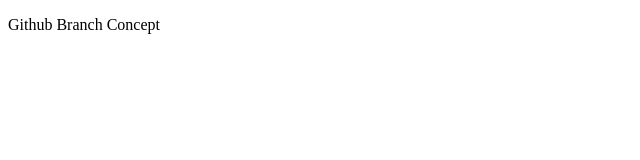
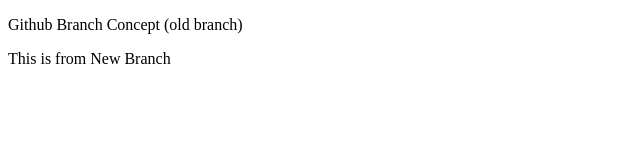
Before and after one commit to ankush663/github-branch-concept, a plain HTML site: page index.html in a window 1280 px wide. Shown: the whole page, without its empty margins (0-640 px from the left). Drawn offline with Linux system fonts and the light colour scheme.

Commit message:
created new branch

```diff
--- a/index.html
+++ b/index.html
@@ -6,6 +6,7 @@
     <title>Document</title>
 </head>
 <body>
-    <p>Github Branch Concept</p>
+    <p>Github Branch Concept (old branch)</p>
+    <p>This is from New Branch</p>
 </body>
 </html>
```
